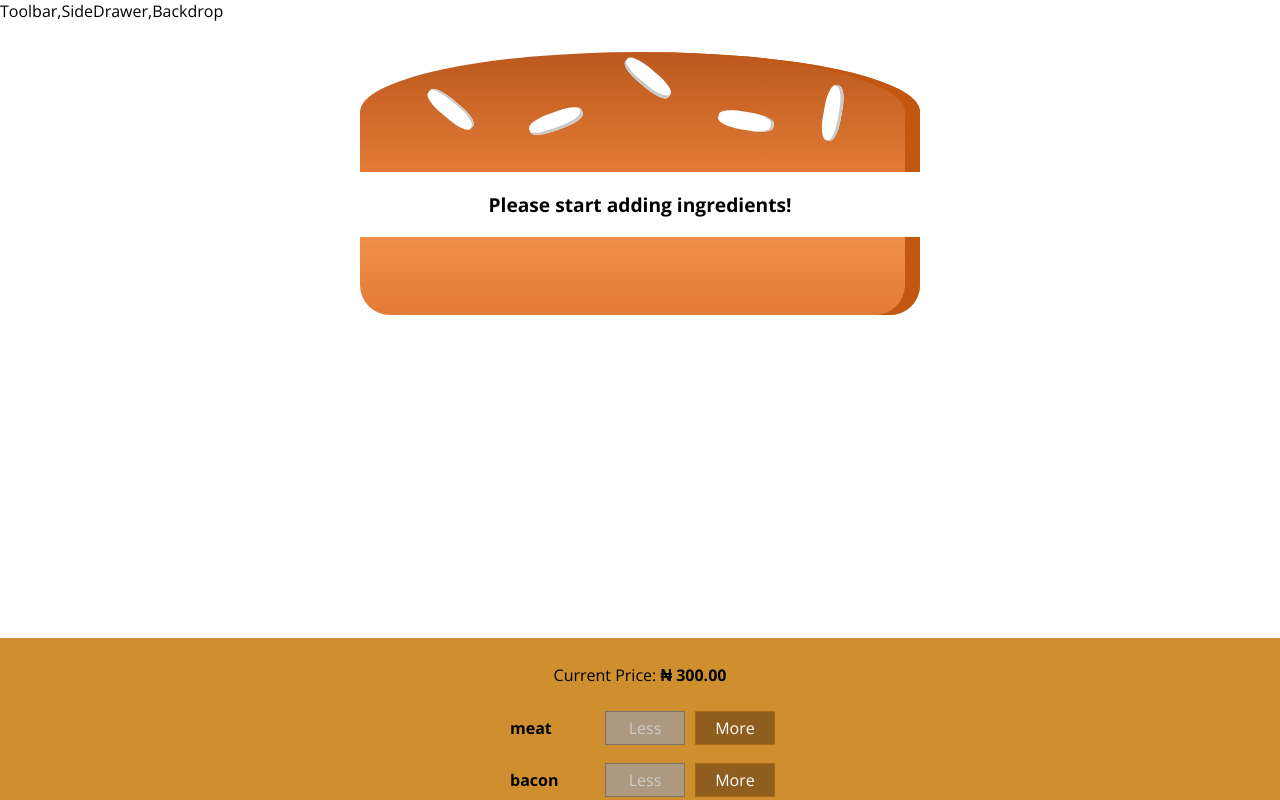
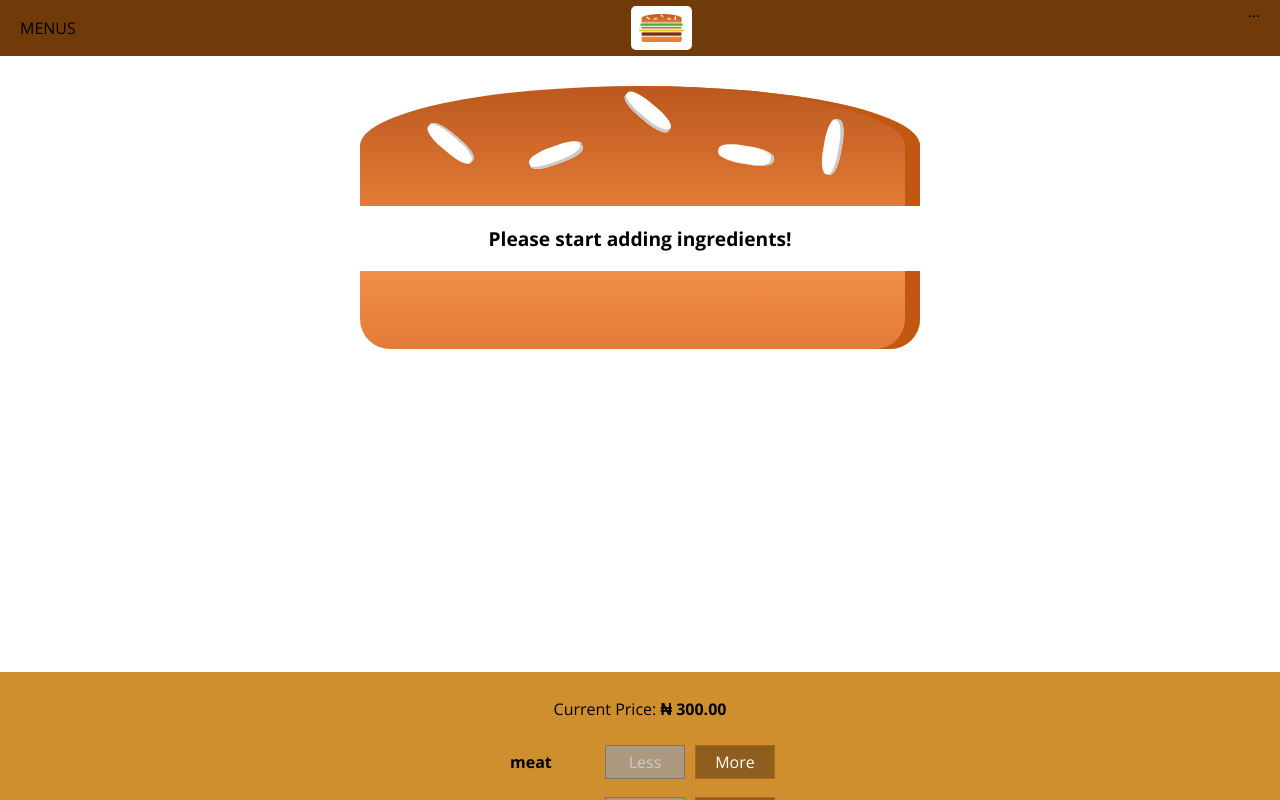
Before and after one commit to muheebolakunle/myburger, a React (Create React App) app: page / in a window 1280 px wide. Shown: the top 800 px of the page. Built offline with nearby package versions, Linux system fonts and the light colour scheme.

Commit message:
implement logo component

```diff
--- a/src/components/Burger/OrderSummary/OrderSummary.js
+++ b/src/components/Burger/OrderSummary/OrderSummary.js
@@ -1,6 +1,7 @@
 import React from 'react';
 
 import Aux from '../../../hoc/Aux';
+import Button from '../../UI/Button/Button';
 
 const orderSummary = (props) => {
     const summary = Object.keys(props.ingredients)
@@ -12,7 +13,10 @@ const orderSummary = (props) => {
             <ul>
                 {summary}
             </ul>
+            <p><strong>Total price: &#x20A6; {props.price.toFixed(2)}</strong></p>
             <p>Continue to checkout?</p>
+            <Button btnType='Danger' clicked={props.purchaseCancelled}>CANCEL</Button>
+            <Button btnType='Success' clicked={props.purchaseContinued}>CONTINUE</Button>
         </Aux>
     )
 }
--- a/src/components/Layout/Layout.js
+++ b/src/components/Layout/Layout.js
@@ -1,14 +1,13 @@
 import React from 'react';
 
 import Aux from '../../hoc/Aux';
+import Toolbar from '../Navigation/Toolbar/Toolbar';
 import styles from './Layout.module.css';
 
 const layout = (props) => {
     return (
         <Aux>
-            <div>
-                Toolbar,SideDrawer,Backdrop
-            </div>
+            <Toolbar />
 
             <main className={styles.content}>
                 {props.children}
--- a/src/components/Layout/Layout.module.css
+++ b/src/components/Layout/Layout.module.css
@@ -1,3 +1,3 @@
 .content{
-    margin-top: 16px;
+    margin-top: 72px;
 }
--- /dev/null
+++ b/src/components/Logo/Logo.js
@@ -0,0 +1,14 @@
+import React from 'react';
+
+import burgerLogo from '../../assets/images/burger-logo.png';
+import styles from './Logo.module.css';
+
+const logo = (props) => {
+    return (
+        <div className={styles.Logo}>
+            <img src={burgerLogo} alt="MyBurger" />
+        </div>
+    )
+}
+
+export default logo;
--- /dev/null
+++ b/src/components/Logo/Logo.module.css
@@ -0,0 +1,12 @@
+.Logo {
+    background-color: white;
+    padding: 8px;
+    height: 80%;
+    box-sizing: border-box;
+    border-radius: 5px;
+}
+
+.Logo img {
+    height: 100%;
+
+}
```
Also changed, not shown: src/assets/images/burger-logo.png (added).
